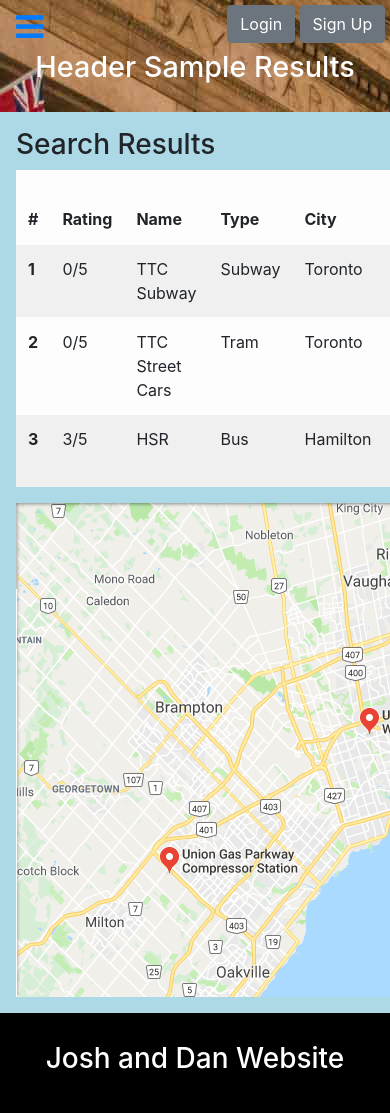
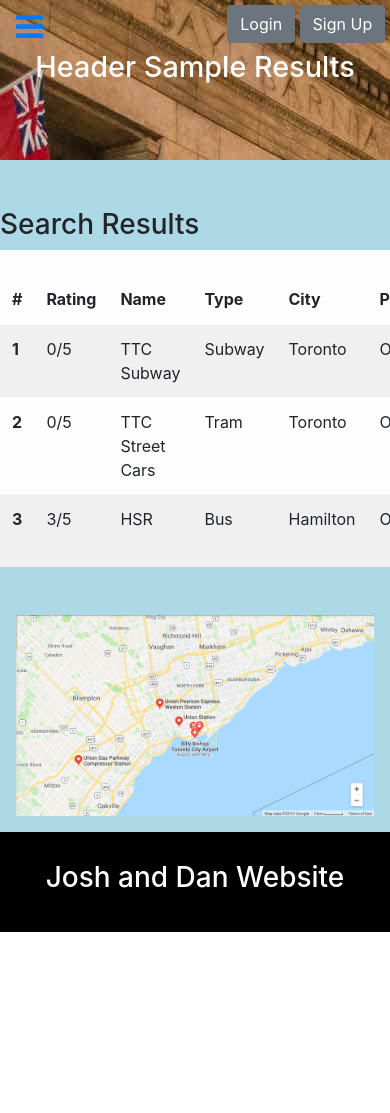
Before and after one commit to Ziddia/cs-4ww3-project, a PHP site: page /results_sample.html in a window 390 px wide; the page is wider, and only the part inside the window is pictured. After the commit the page ends 932 px from the top of that part, so only its background shows below. Run offline with PHP 8.4, Linux system fonts and the light colour scheme.

Commit message:
made results_sample responsive

```diff
--- a/results_sample.html
+++ b/results_sample.html
@@ -6,6 +6,7 @@
 	<meta name="viewport" content="width=device-width, initial-scale=1">
 	<link rel="stylesheet" type="text/css" href="static/base.css">
 	<link rel="stylesheet" type="text/css" href="static/bootstrap/css/bootstrap.min.css">
+	<link rel="stylesheet" type="text/css" href="static/results_sample.css">
 	<!-- need this sheet for hamburger icon for mobile nav -->
 	<link rel="stylesheet" href="https://cdnjs.cloudflare.com/ajax/libs/font-awesome/4.7.0/css/font-awesome.min.css">
 </head>
@@ -97,10 +98,10 @@
 
 	<!-- Main page content -->
 	<section>
-		<div class="p-3" style="width: 100%">
+		<div class="table-div p-3">
 			<h3>Search Results</h3>
-
-			<table class="table table-striped table-light table-hover">
+			<div>
+				<table class="table table-striped table-light table-hover m-0">
 					<thead>
 						<tr>
 							<th scope="col">#</th>
@@ -145,10 +146,11 @@
 						</tr>
 					</tbody>
 				</table>
+			</div>
+		</div>
 
-			<div>
-				<img src="static/map.png">
-			</div>
+		<div class="px-3 pb-3">
+			<img class="map" src="static/map.png">
 		</div>
 	</section>
 
--- a/static/results_sample.css
+++ b/static/results_sample.css
@@ -66,3 +66,22 @@ content {
 	align-items: center;
 	background-color: lightblue;
 }
+
+.map {
+	width: 100%;
+	height: auto;
+}
+
+.table-div {
+	width: 100%;
+}
+
+@media (max-width: 576px) {
+	.table-div {
+		padding: 3em 0 !important;
+	}
+
+	.table-div div {
+		overflow: auto;
+	}
+}
```
Lines whose indentation alone changed are shown as unchanged.
